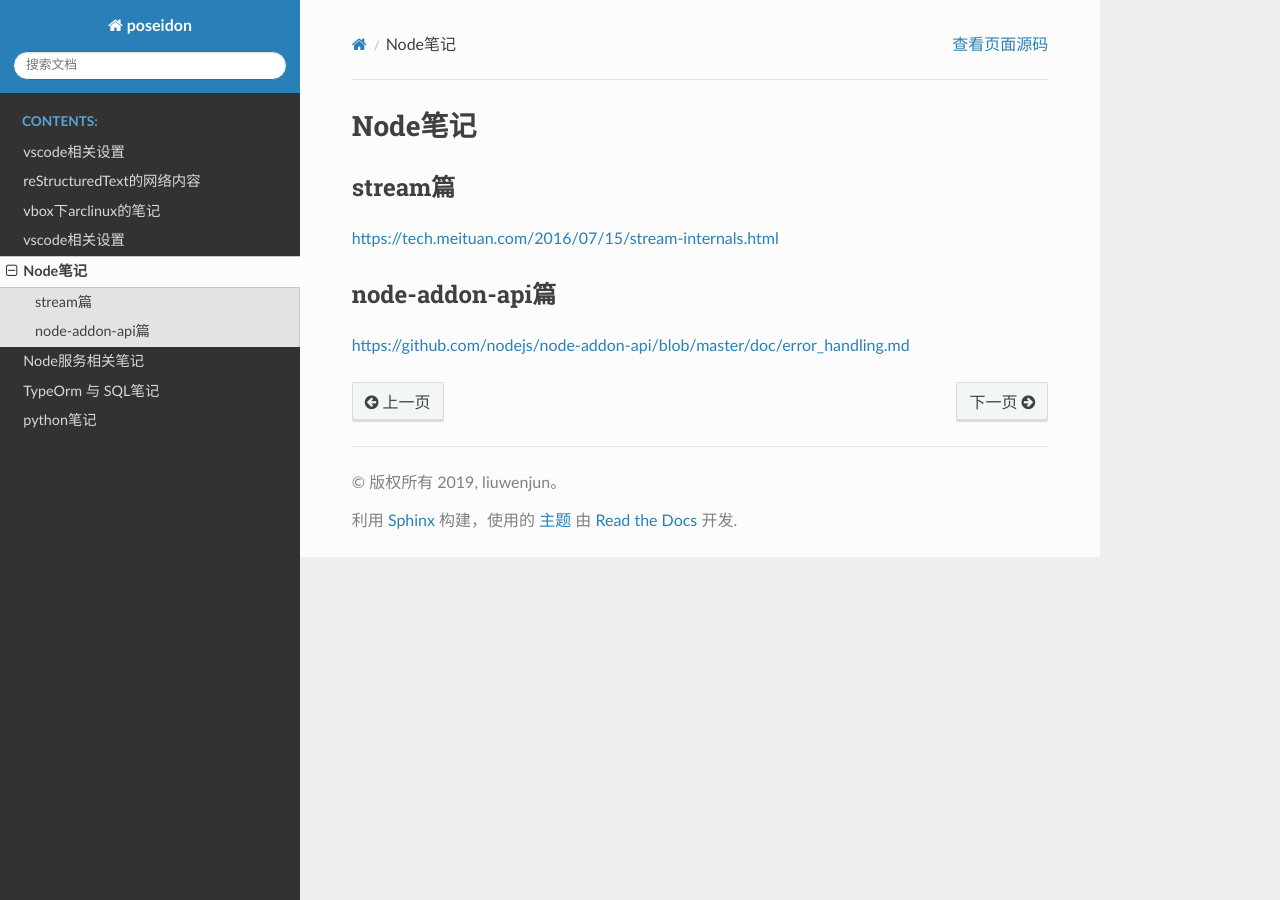
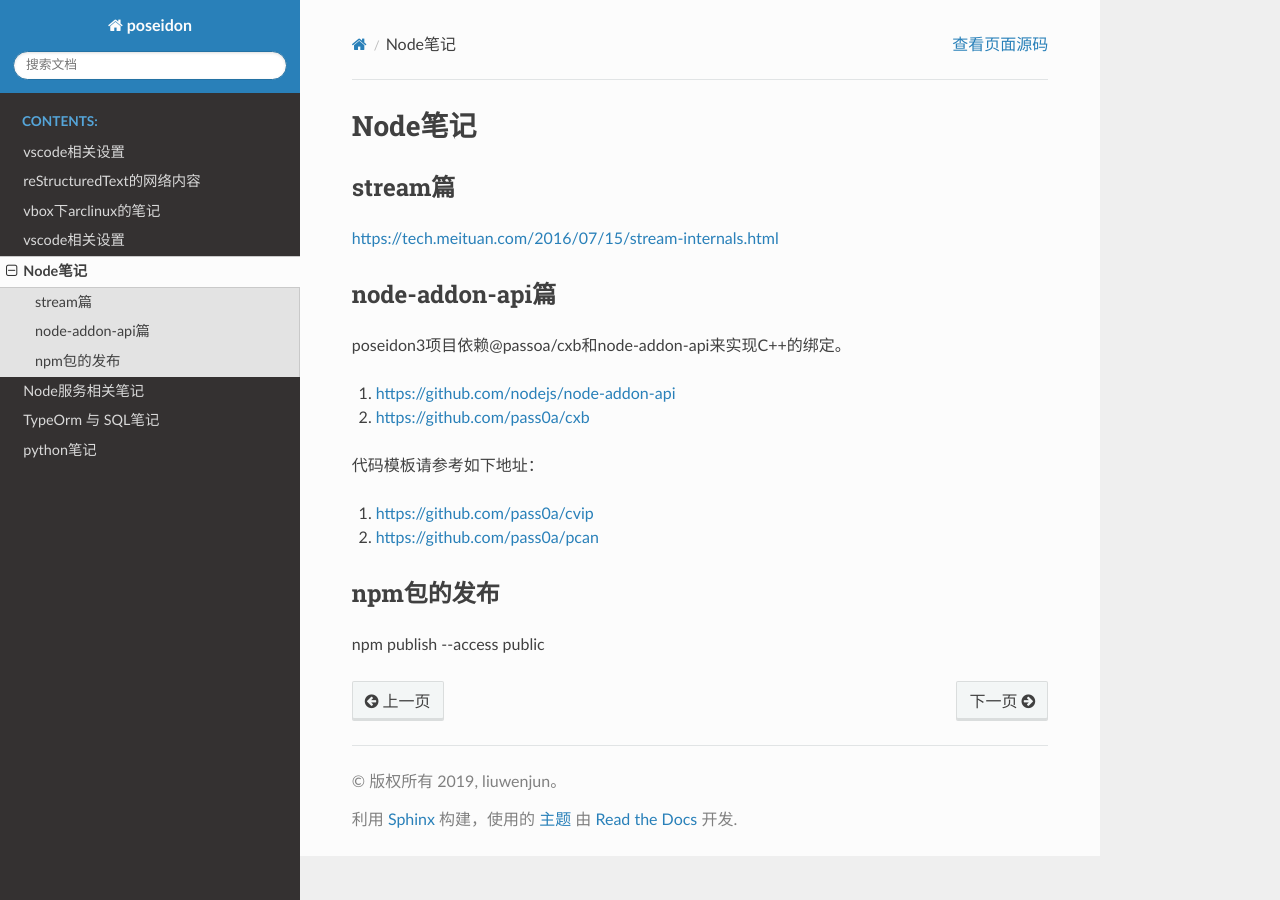
Before and after one commit to pass0a/note, a Sphinx documentation site: the page built from doc/node.rst, in a window 1280 px wide. Built offline with Sphinx 7.4.7 and the Read the Docs theme 2.0.0, drawn with Linux system fonts in a browser that asks for light colours.

Commit message:
feat:  增加docker和poseidon3等笔记

```diff
--- a/doc/node.rst
+++ b/doc/node.rst
@@ -6,4 +6,16 @@ https://tech.meituan.com/2016/07/15/stream-internals.html
 
 node-addon-api篇
 ~~~~~~~~~~~~~~~~~~~~~~~~~~~~
-https://github.com/nodejs/node-addon-api/blob/master/doc/error_handling.md
+poseidon3项目依赖@passoa/cxb和node-addon-api来实现C++的绑定。
+
+#. https://github.com/nodejs/node-addon-api
+#. https://github.com/pass0a/cxb
+
+代码模板请参考如下地址：
+
+#. https://github.com/pass0a/cvip
+#. https://github.com/pass0a/pcan
+
+npm包的发布
+~~~~~~~~~~~~~~~~~~~~~~~~~~~~~
+npm publish --access public
```
Also changed, not shown: doc/docker.rst (added, +22 -0 lines), doc/pgsql.rst (+8 -0 lines), doc/poseidon3.rst (added, +15 -0 lines), doc/python.rst (+7 -0 lines), doc/reStructuredText.rst (+9 -0 lines), doc/tts.rst (added, +9 -0 lines).
